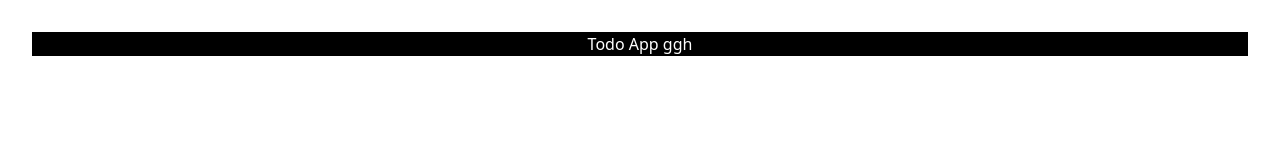
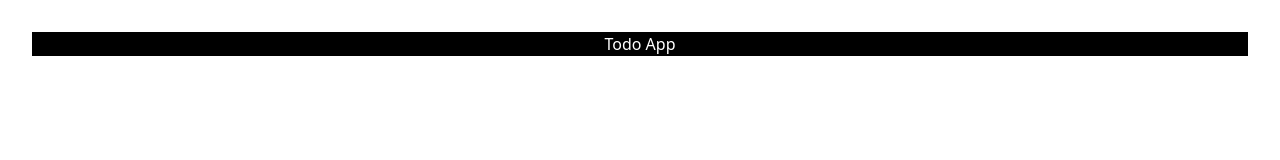
Before and after one commit to gopikalakshmia/TODOAPP, a React (Vite) app: page / in a window 1280 px wide. Shown: the top 160 px of the page. Built offline with nearby package versions, Linux system fonts and the light colour scheme.

Commit message:
changed todo

```diff
--- a/src/Components/Todo.jsx
+++ b/src/Components/Todo.jsx
@@ -1,6 +1,6 @@
 function Todo() {
     return ( <div className="bg-black text-white">
-        <h1>Todo App ggh</h1>
+        <h1>Todo App</h1>
     </div> );
 }
 
```
